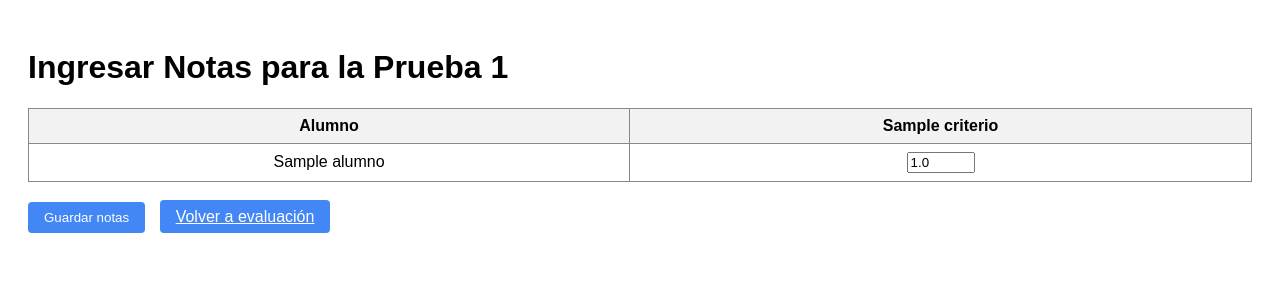
After one commit to diophantus287/evaluacion_docker, a Flask app: page /ingresar_notas/1 in a window 1280 px wide. The commit adds this page. Shown: the top 300 px of the page. Run offline with Flask 3, Linux system fonts and the light colour scheme; the visitor is signed in with stand-in values (Sample User, id 1); tables that the repository leaves empty hold one stand-in row (values such as "Sample post"); data that the repository does not hold is empty.

Commit message:
criterios, alumnos y notas funcionando de forma basica

```diff
--- a/backend/routes/pruebas.py
+++ b/backend/routes/pruebas.py
@@ -1,39 +1,149 @@
 from flask import Blueprint, render_template, request, redirect, url_for, session
 from db import get_connection
-import re
-import mysql.connector
 
-pruebas_bp = Blueprint("pruebas", __name__)
+pruebas_bp = Blueprint('pruebas', __name__)
+
+@pruebas_bp.route('/crear_prueba', methods=['GET', 'POST'])
+def crear_prueba():
+    profesor_id = session.get('profesor_id')
+    if profesor_id is None:
+        return redirect(url_for('login'))  # o tu ruta de login
+
+    conn = get_connection()
+    cursor = conn.cursor(dictionary=True)
+
+    if request.method == 'POST':
+        nombre = request.form['nombre']
+        criterios_ids = request.form.getlist('criterios')
+
+        cursor.execute(
+            "INSERT INTO pruebas (nombre, profesor_id) VALUES (%s, %s)",
+            (nombre, profesor_id)
+        )
+        conn.commit()
+        prueba_id = cursor.lastrowid
+
+        # Insertar notas vacías para criterios seleccionados
+        for criterio_id in criterios_ids:
+            cursor.execute("""
+                INSERT INTO notas (prueba_id, alumno_id, criterio_id, nota)
+                SELECT %s, id, %s, NULL
+                FROM alumnos
+                WHERE profesor_id=%s
+            """, (prueba_id, criterio_id, profesor_id))
+
+        conn.commit()
+        conn.close()
+        return redirect(url_for('pruebas.ingresar_notas', prueba_id=prueba_id))
+
+    # GET
+    cursor.execute("SELECT * FROM criterios WHERE profesor_id=%s", (profesor_id,))
+    criterios = cursor.fetchall()
+    conn.close()
+    return render_template('crear_prueba.html', criterios=criterios)
 
 
-@pruebas_bp.route("/crear", methods=["GET", "POST"])
-def crear_prueba():
+
+@pruebas_bp.route('/ingresar_notas/<int:prueba_id>', methods=['GET', 'POST'])
+def ingresar_notas(prueba_id):
     profesor_id = session.get('profesor_id')
-    prof_nombre = session.get('profesor_nombre')
+    conn = get_connection()
+    cursor = conn.cursor(dictionary=True)
 
-    if not profesor_id:
-        return redirect(url_for("profesores.index"))
+    if request.method == 'POST':
+        for key, value in request.form.items():
+            if key.startswith('nota_') and value != '':
+                _, nota_id = key.split('_')
+                # Reemplazar coma por punto
+                nota_valor = float(value.replace(',', '.'))
+                cursor.execute("UPDATE notas SET nota=%s WHERE id=%s", (nota_valor, int(nota_id)))
+                cursor.execute("UPDATE notas SET nota=%s WHERE id=%s", (float(value), int(nota_id)))
+        conn.commit()
+        conn.close()
+        return redirect(url_for('pruebas.ver_prueba', prueba_id=prueba_id))
 
-    cnx = get_connection()
-    cursor = cnx.cursor(dictionary=True)
+    # Obtener notas de los alumnos de este profesor
+    cursor.execute("""
+        SELECT n.id as nota_id, a.id as alumno_id, a.nombre as alumno, c.id as criterio_id, c.nombre as criterio,
+               c.peso, n.nota
+        FROM notas n
+        JOIN alumnos a ON n.alumno_id = a.id
+        JOIN criterios c ON n.criterio_id = c.id
+        WHERE n.prueba_id=%s AND a.profesor_id=%s
+        ORDER BY a.nombre, c.id
+    """, (prueba_id, profesor_id))
+    notas = cursor.fetchall()
 
-    if request.method == "POST":
-        nombre = request.form.get("nombre")
-        seleccionados = request.form.getlist("criterios")
-        criterios_str = ",".join(seleccionados)
-        cursor.execute(
-            "INSERT INTO pruebas (nombre, criterios, profesor_id) VALUES (%s, %s, %s);",
-            (nombre, criterios_str, profesor_id)
-        )
-        cnx.commit()
-        cursor.close()
-        cnx.close()
-        return redirect(url_for("pruebas.ver_prueba", prueba_id=cursor.lastrowid))
+    # Organizar por alumno
+    alumnos = {}
+    for n in notas:
+        if n['alumno_id'] not in alumnos:
+            alumnos[n['alumno_id']] = {'nombre': n['alumno'], 'notas': []}
+        alumnos[n['alumno_id']]['notas'].append(n)
 
-    # Obtener criterios del profesor
-    cursor.execute("SELECT id, nombre FROM criterios WHERE profesor_id=%s ORDER BY id", (profesor_id,))
-    criterios = cursor.fetchall()
+    conn.close()
+    return render_template('ingresar_notas.html', alumnos=alumnos, prueba_id=prueba_id)
 
-    cursor.close()
-    cnx.close()
-    return render_template("crear_prueba.html", prof=prof_nombre, criterios=criterios)
+
+@pruebas_bp.route('/ver_prueba/<int:prueba_id>')
+def ver_prueba(prueba_id):
+    profesor_id = session.get('profesor_id')
+
+    conn = get_connection()
+    cursor = conn.cursor(dictionary=True)
+
+    # Obtener la prueba (necesario para prueba.prof_id en el template)
+    cursor.execute("SELECT * FROM pruebas WHERE id = %s", (prueba_id,))
+    prueba = cursor.fetchone()
+
+    # Obtener notas, alumnos y criterios
+    cursor.execute("""
+        SELECT n.id as nota_id, a.id as alumno_id, a.nombre as alumno,
+               c.id as criterio_id, c.nombre as criterio, c.peso,
+               n.nota
+        FROM notas n
+        JOIN alumnos a ON n.alumno_id = a.id
+        JOIN criterios c ON n.criterio_id = c.id
+        WHERE n.prueba_id=%s AND a.profesor_id=%s
+        ORDER BY a.nombre, c.id
+    """, (prueba_id, profesor_id))
+
+    notas = cursor.fetchall()
+    conn.close()
+
+    alumnos = {}
+    for n in notas:
+        if n['alumno_id'] not in alumnos:
+            alumnos[n['alumno_id']] = {
+                'nombre': n['alumno'],
+                'notas': [],
+                'media': 0
+            }
+        alumnos[n['alumno_id']]['notas'].append(n)
+
+    suma_medias = 0
+    total_alumnos = 0
+
+    # Cálculo de medias ponderadas
+    for alumno_id, datos in alumnos.items():
+        total_peso = sum(n['peso'] for n in datos['notas'])
+        if total_peso == 0:
+            datos['media'] = 0
+        else:
+            datos['media'] = round(
+                sum((n['nota'] or 0) * n['peso'] for n in datos['notas']) / total_peso,
+                2
+            )
+
+        suma_medias += datos['media']
+        total_alumnos += 1
+
+    media_general = round(suma_medias / total_alumnos, 2) if total_alumnos > 0 else 0
+
+    return render_template(
+        'ver_prueba.html',
+        prueba=prueba,
+        alumnos=alumnos,
+        prueba_id=prueba_id,
+        media_general=media_general
+    )
--- /dev/null
+++ b/backend/templates/ingresar_notas.html
@@ -0,0 +1,73 @@
+<!DOCTYPE html>
+<html>
+<head>
+    <meta charset="UTF-8">
+    <title>Ingresar Notas - Prueba {{ prueba_id }}</title>
+    <style>
+        body {
+            font-family: Arial, sans-serif;
+            padding: 20px;
+        }
+        table {
+            border-collapse: collapse;
+            width: 100%;
+            margin-bottom: 20px;
+        }
+        th, td {
+            border: 1px solid #888;
+            padding: 8px;
+            text-align: center;
+        }
+        th {
+            background-color: #f2f2f2;
+        }
+        input[type="number"] {
+            width: 60px;
+        }
+        .btn {
+            padding: 8px 16px;
+            margin-right: 10px;
+            background-color: #4287f5;
+            color: white;
+            border: none;
+            cursor: pointer;
+            border-radius: 4px;
+        }
+        .btn:hover {
+            background-color: #2a5fc5;
+        }
+    </style>
+</head>
+<body>
+    <h1>Ingresar Notas para la Prueba {{ prueba_id }}</h1>
+
+    <form method="post">
+        <table>
+			<thead>
+				<tr>
+					<th>Alumno</th>
+					{% set primer_alumno = alumnos.values()|list|first %}
+					{% for nota in primer_alumno.notas %}
+						<th>{{ nota.criterio }}</th>
+					{% endfor %}
+				</tr>
+			</thead>
+            <tbody>
+                {% for alumno_id, datos in alumnos.items() %}
+                <tr>
+                    <td>{{ datos.nombre }}</td>
+                    {% for n in datos.notas %}
+                        <td>
+                            <input type="number" name="nota_{{ n.nota_id }}" min="0" max="10" step="0.1" value="{{ n.nota if n.nota is not none else '' }}">
+                        </td>
+                    {% endfor %}
+                </tr>
+                {% endfor %}
+            </tbody>
+        </table>
+
+        <button type="submit" class="btn">Guardar notas</button>
+        <a href="{{ url_for('profesores.evaluacion') }}" class="btn">Volver a evaluación</a>
+    </form>
+</body>
+</html>
```
Also changed, not shown: backend/init_db.py (+6 -6 lines), backend/routes/alumnos.py (+22 -14 lines), backend/templates/alumnos.html (+22 -5 lines), backend/templates/crear_prueba.html (added, +12 -0 lines), backend/templates/evaluacion.html (+35 -25 lines), backend/templates/ver_prueba.html (added, +79 -0 lines).
